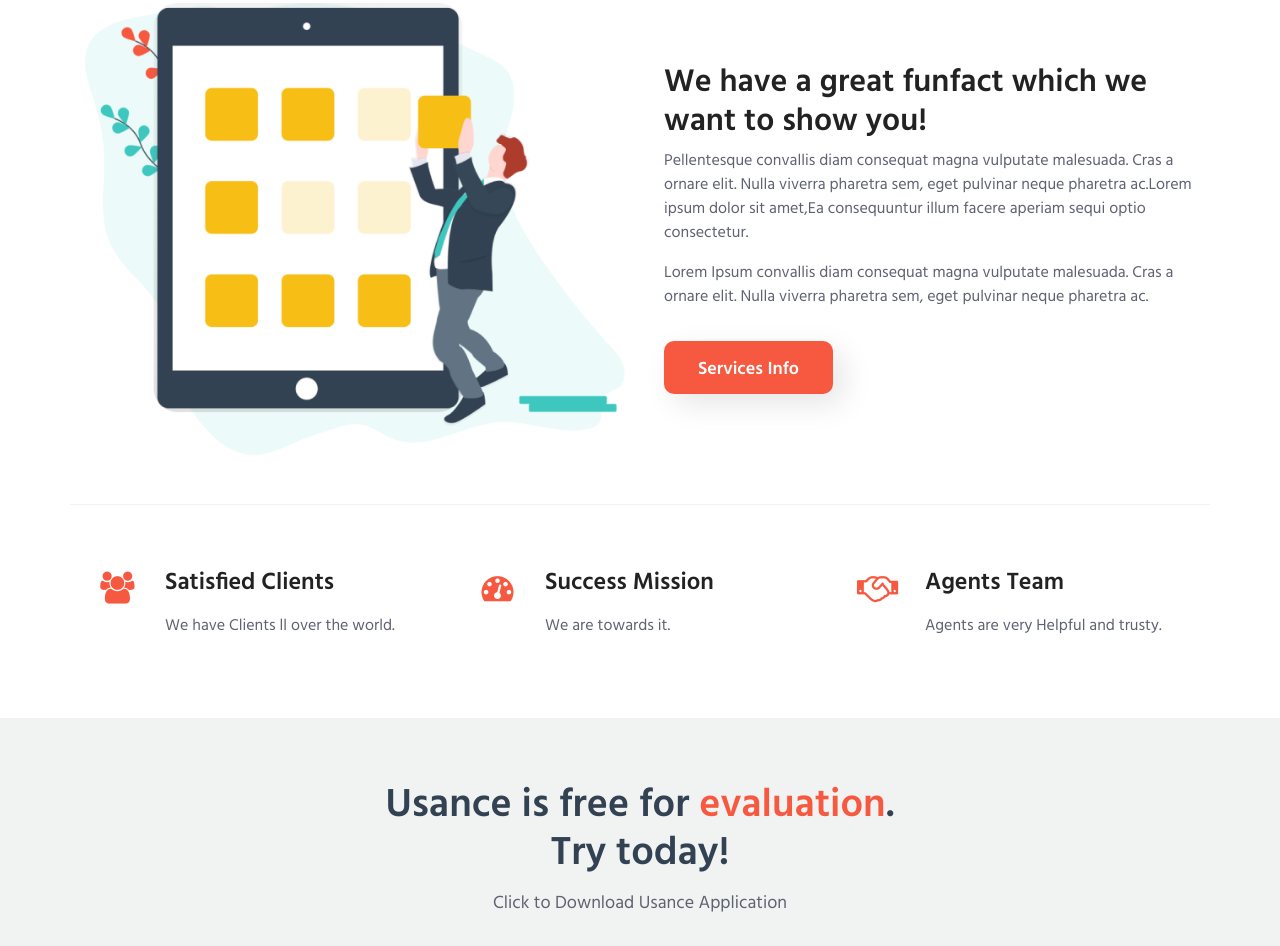
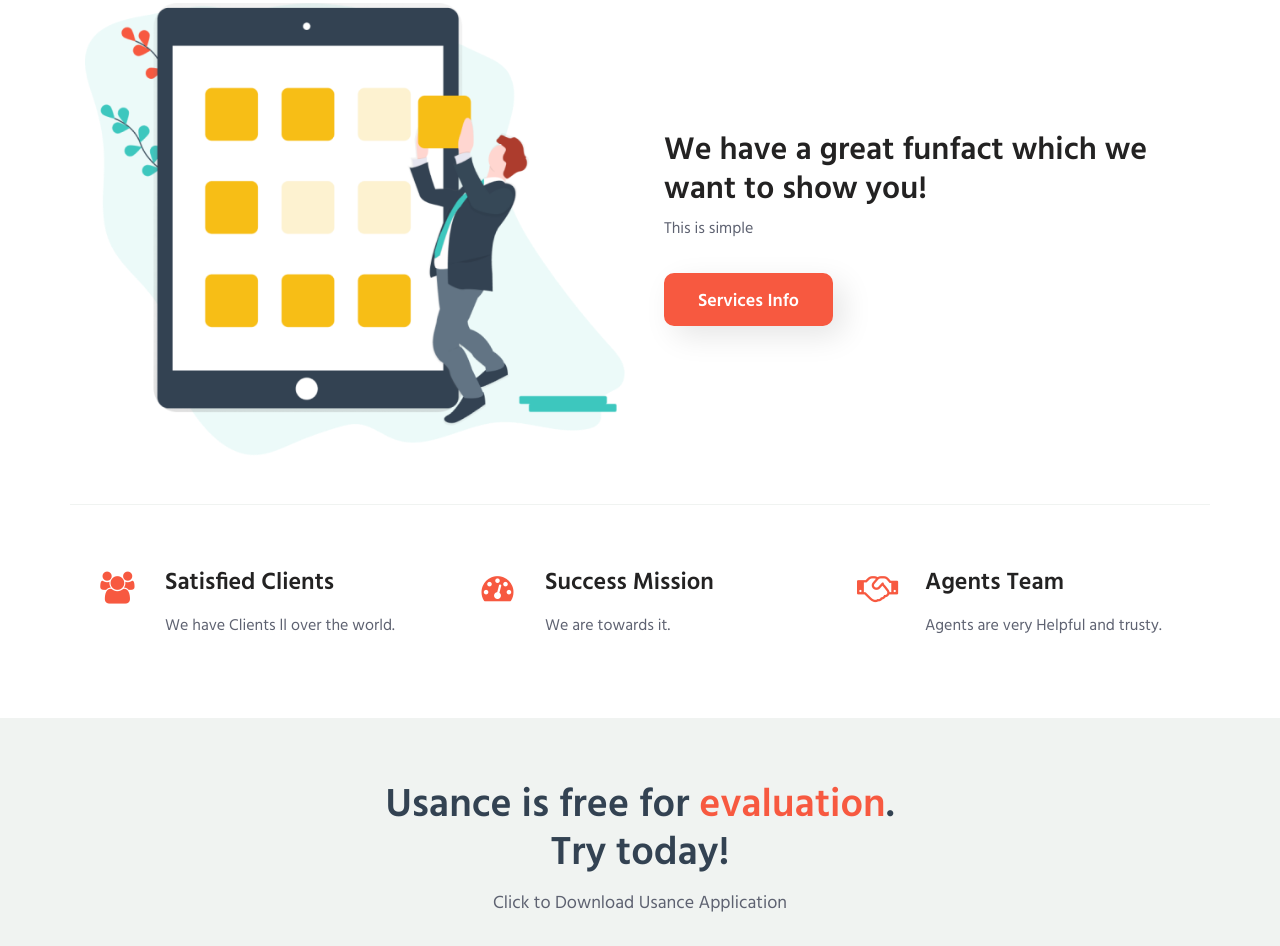
Before and after one commit to HariElaprolu/Y20_Futurereadytalent, a plain HTML site: page services.html in a window 1280 px wide. Shown: the part 1089-2035 px from the top of the page. Drawn offline with Linux system fonts and the light colour scheme.

Commit message:
Update services.html

```diff
--- a/services.html
+++ b/services.html
@@ -141,12 +141,7 @@ Author URL: http://w3layouts.com
 					<h4><a class="link-hny" href="#">
 							We have a great funfact which
 we want to show you!</a></h4>
-					<p>Pellentesque convallis diam consequat magna vulputate malesuada. Cras a ornare elit. Nulla
-						viverra pharetra sem, eget
-						pulvinar neque pharetra ac.Lorem ipsum dolor sit amet,Ea consequuntur illum facere aperiam sequi optio consectetur.</p>
-					<p>Lorem Ipsum convallis diam consequat magna vulputate malesuada. Cras a ornare elit. Nulla viverra
-						pharetra sem, eget
-						pulvinar neque pharetra ac.</p>
+					<p>This is simple</p>
 					<a class="read-more-btn btn mt-3" href="#">Services Info</a>
 
 				</div>
```
